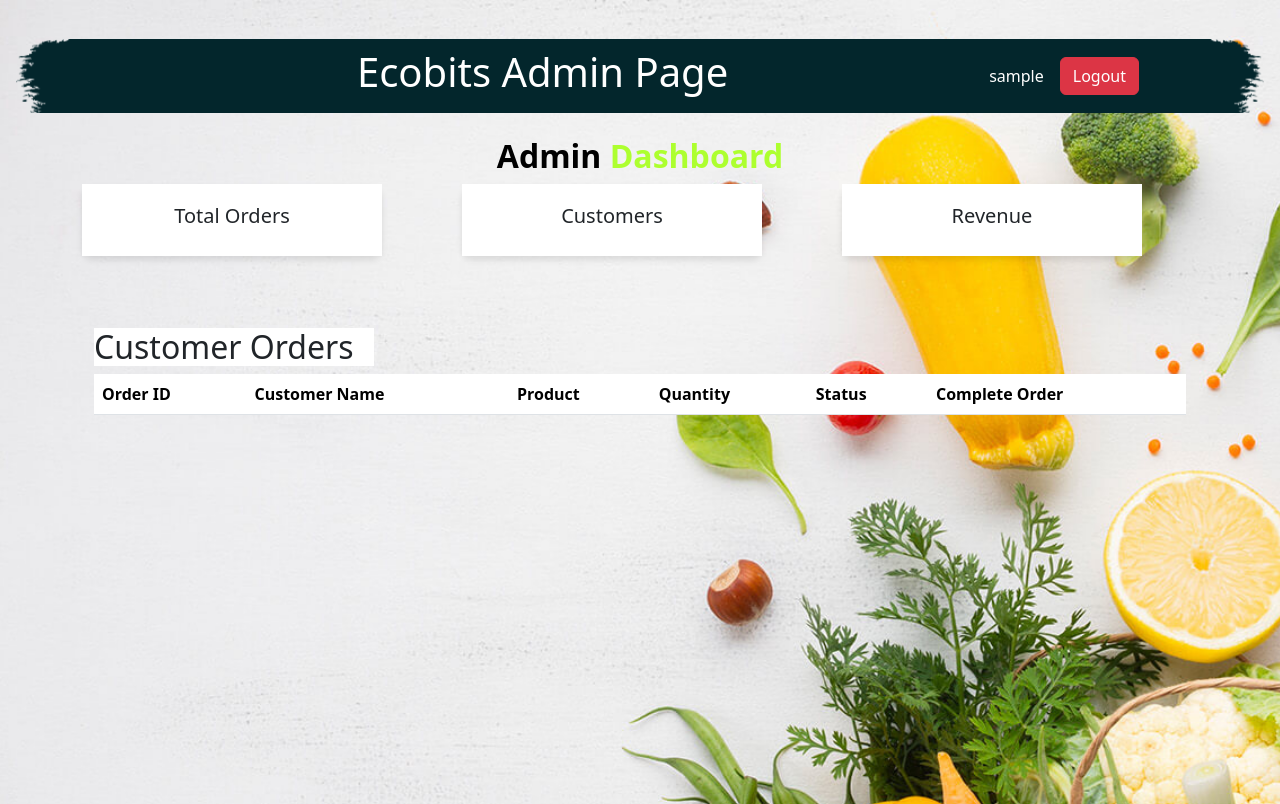
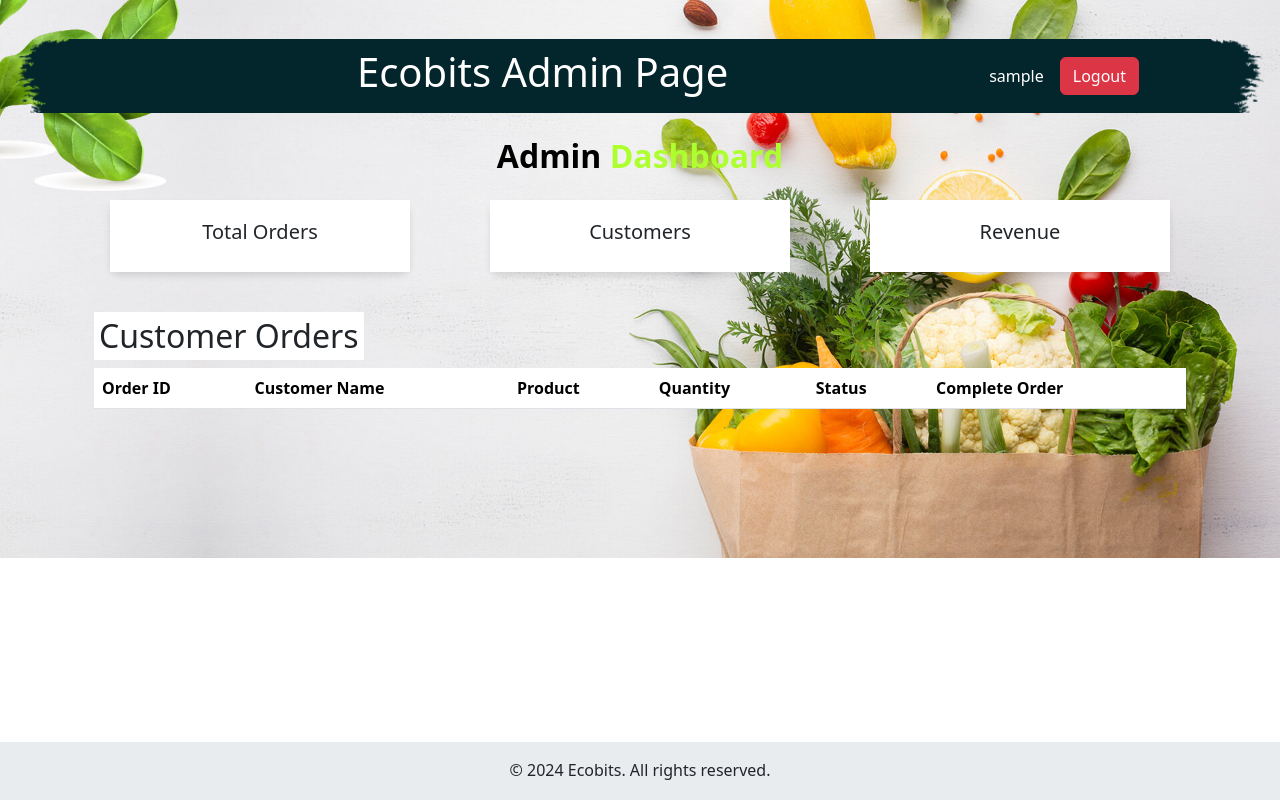
Before and after one commit to ztrh/jms, a plain HTML site: page admin/index.html in a window 1280 px wide. Shown: the top 804 px of the page. Drawn offline with nearby package versions, Linux system fonts and the light colour scheme; no server answers; sample sign-in values are in the browser's storage.

Commit message:
commit message

```diff
--- a/admin/index.html
+++ b/admin/index.html
@@ -32,11 +32,17 @@
             }
 
             footer {
-                background-color: #e9ecef;
-
-                height: 3.5rem;
+               background-color:#e9ecef;
+                height: 3.6rem;
+                position: absolute;
+                bottom:0;
+                left:0;
+                width: 100%;
 
 
+            }
+            #orders{
+                overflow-x: auto;
             }
             .dashboard-title {
                 text-align: center;
@@ -54,17 +60,30 @@
                 justify-content: right;
             }
 
+            @media (min-width:590px) and (max-width:750px) {
+              header h1{
+                font-size: 20px;
+                }
+
+                header .logout-btn{
+                    padding: 2px 8px !important;
+                    font-size: 14px;
+                }
+            }
+
             @media (max-width:590px) {
 
             /* General css */
             body,html{
                 font-size: 7px;
                 }
+
+
                 }
 
         </style>
     </head>
-    <body style="background: url('./images/Banner-1.jpg'); background-repeat: no-repeat; background-position: center; background-size: cover;min-height: 90vh;">
+    <body style="background: url('./images/Banner-1.jpg'); background-repeat: no-repeat; background-position: center; background-size: cover; min-height: 100%;">
         <header class="text-white p-3">
             <div class="header-background" style="background: url('./images/header-bg.png');background-repeat: no-repeat;background-position: center;background-size: contain;padding:2rem 5rem ;" >
             <div class="d-flex justify-content-between align-items-center">
@@ -92,24 +111,24 @@
         <div class="container mt-4">
             <div class="dashboard-cards">
                 <div class="row">
-                    <div class="col-lg-4 mb-5 mx-auto col-md-6">
-                        <div class="card text-center">
+                    <div class="col-lg-4 my-3 mx-auto col-md-6">
+                        <div class="card mx-auto  text-center">
                             <div class="card-body">
                                 <h5 class="card-title">Total Orders</h5>
                                 <p class="card-text display-6" id="total-orders"></p>
                             </div>
                         </div>
                     </div>
-                    <div class="col-lg-4  mb-5 mx-auto col-md-6" >
-                        <div class="card text-center">
+                    <div class="col-lg-4  my-3 mx-auto col-md-6" >
+                        <div class="card  mx-auto text-center">
                             <div class="card-body">
                                 <h5 class="card-title">Customers</h5>
                                 <p class="card-text display-6" id="total-customers"></p>
                             </div>
                         </div>
                     </div>
-                    <div class="col-lg-4 mb-5 mx-auto col-mb-6 mx-sm-auto">
-                        <div class="card text-center">
+                    <div class="col-lg-4 my-3 mx-auto col-mb-6 mx-sm-auto">
+                        <div class="card mx-auto  text-center">
                             <div class="card-body">
                                 <h5 class="card-title">Revenue</h5>
                                 <p class="card-text display-6" id="total-revenues"></p>
@@ -119,8 +138,8 @@
                 </div>
             </div>
 
-        <div id="orders" class="container mt-4" style="min-height: 90vh;">
-            <h2 style=" background-color: #ffffff; max-width: 35vh; font-weight: 500;">Customer Orders</h2>
+        <div id="orders" class="container mt-4">
+            <h2 style=" background-color: #ffffff; max-width: fit-content;padding: 5px; font-weight: 500;">Customer Orders</h2>
             <table class="table table-striped">
                 <thead>
                     <tr>
@@ -134,6 +153,8 @@
                 </thead>
                 <tbody>
                 </tbody>
+
+                <!--funcnalitites start-->
                     <script>
                         document.addEventListener("DOMContentLoaded", function () {
                             // Fetch and display customer orders
@@ -231,10 +252,10 @@
 
             <main class="container mt-4">
             </main>
-            <footer class="text-center p-3 mt-4">
-                <p>&copy; 2024 Ecobits. All rights reserved.</p>
-            </footer>
         </div>
+        <footer class="text-center p-3 mt-4">
+            <p>&copy; 2024 Ecobits. All rights reserved.</p>
+        </footer>
 
     </body>
     <script
```
Also changed, not shown: index.html (+4 -4 lines), images/testimonial/testimonial-1.png, images/testimonial/testimonial-2.png (added), images/testimonial/testimonial-3.png (added), 1 other file.
